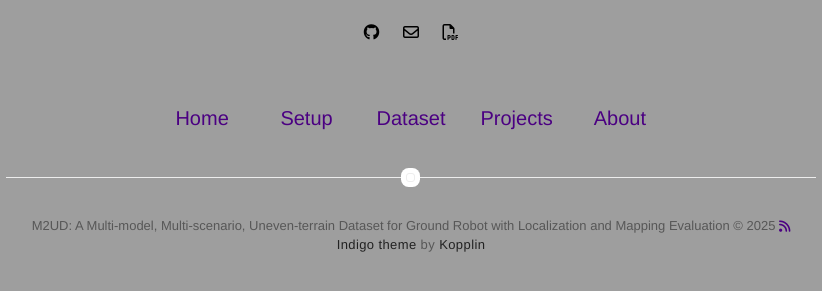
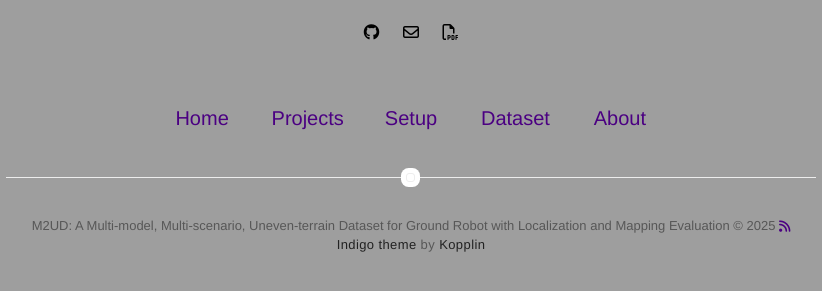
Before and after one commit to Yaepiii/M2UD, a Jekyll site: the page built from index.html, in a window 1280 px wide. Shown: the part 455-746 px from the top of the page, without its empty margins (229-1051 px from the left). Built offline with Jekyll 4.4.1, drawn with Linux system fonts in a browser that asks for light colours; nearby versions of some CDN libraries.

Commit message:
Update nav.html

```diff
--- a/_includes/nav.html
+++ b/_includes/nav.html
@@ -10,6 +10,12 @@
             </li>
         {% endif %}
 
+        {% if site.projects == true %}
+            <li class="item">
+                <a class="link" href="{{ site.url }}/projects">Projects</a>
+            </li>
+        {% endif %}
+
         {% if site.setup == true %}
             <li class="item">
                 <a class="link" href="{{ site.url }}/Setup">Setup</a>
@@ -19,12 +25,6 @@
         {% if site.dataset == true %}
             <li class="item">
                 <a class="link" href="{{ site.url }}/Dataset">Dataset</a>
-            </li>
-        {% endif %}
-
-        {% if site.projects == true %}
-            <li class="item">
-                <a class="link" href="{{ site.url }}/projects">Projects</a>
             </li>
         {% endif %}
 
```
